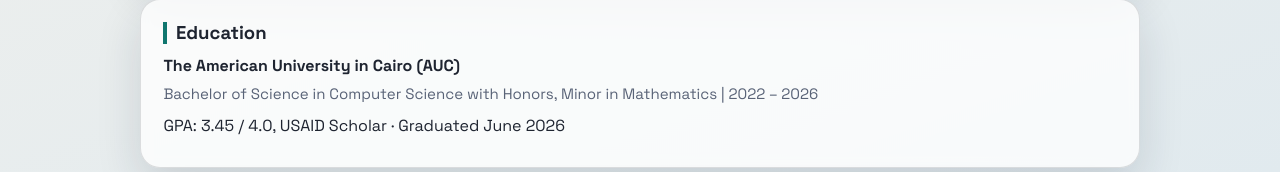
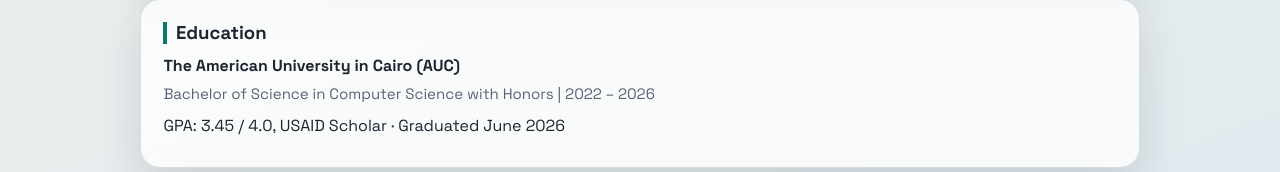
Before and after one commit to ahmed-f-elaswar/ahmed-f-elaswar.github.io, a Next.js app: page / in a window 1280 px wide. Shown: the part 848-1020 px from the top of the page. Built offline with nearby package versions, Linux system fonts and the light colour scheme; no server answers.

Commit message:
chore: remove math minor from education

```diff
--- a/app/page.js
+++ b/app/page.js
@@ -65,7 +65,7 @@ export default function HomePage() {
         <article>
           <h3>The American University in Cairo (AUC)</h3>
           <p className="meta">
-            Bachelor of Science in Computer Science with Honors, Minor in Mathematics | 2022 &ndash; 2026
+            Bachelor of Science in Computer Science with Honors | 2022 &ndash; 2026
           </p>
           <p>GPA: 3.45 / 4.0, USAID Scholar &middot; Graduated June 2026</p>
         </article>
```
